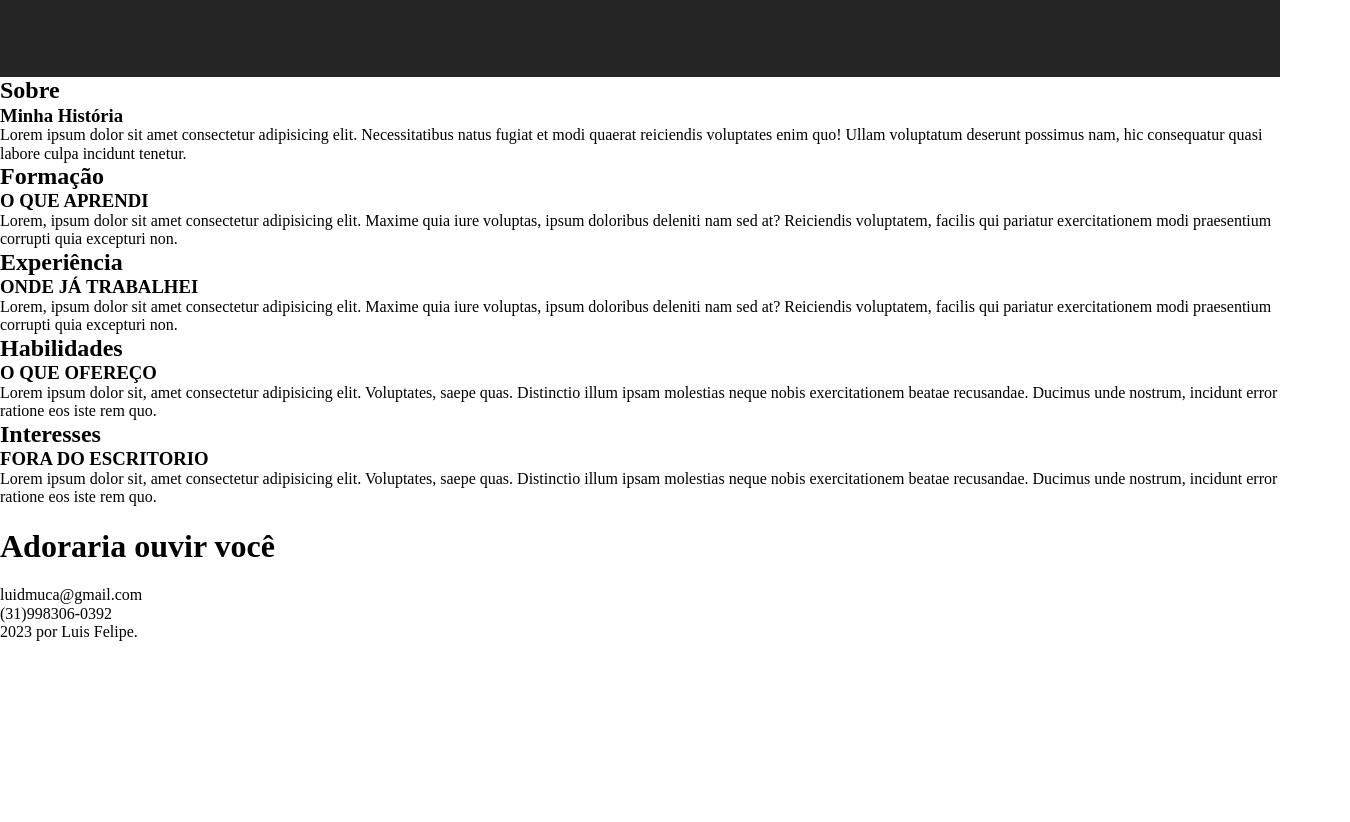
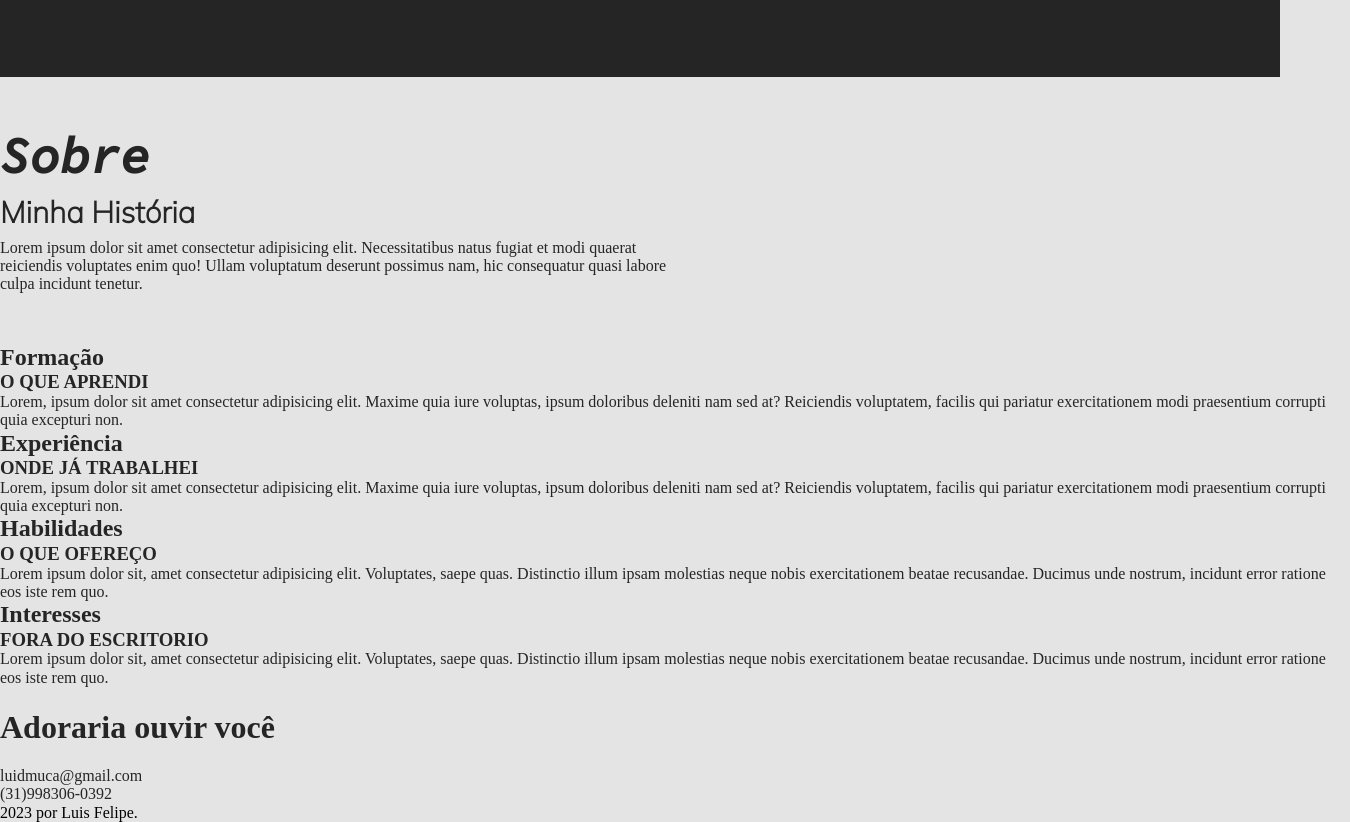
Before and after one commit to Souzlipes/Meu-Curriculo, a website: page index.html in a window 1280 px wide. Shown: the part 623-1445 px from the top of the page, 1350 px wide, since content can reach past the window. Before the commit the page ends 1264 px from the top, so only its background shows below. Drawn offline with Linux system fonts and the light colour scheme.

Commit message:
Add node

```diff
--- a/style.css
+++ b/style.css
@@ -15,6 +15,9 @@
 
 a {
     text-decoration: none;
+}
+body{
+    background-color: rgb(228, 228, 228);
 }
 
 
@@ -176,11 +179,35 @@ a {
         float: none;
     }
     .apresentacao {
-        margin: content: '\F077E';
-        ;
+        margin: content '\F077E';
+
         text-align: center;
     }
 }
 
 
 /*****************************/
+
+/*Corpo principal*/
+
+.container-principal{
+    padding-top: 50px;
+    width: 1350px;
+    margin: 0 auto;
+    color: rgb(37, 37, 37);
+}
+
+.sobre{
+    width: 675px;
+    padding-bottom: 50px;
+}
+
+.sobre h2{
+    font-size: 50px;
+    font-family: 'Source Code Pro', monospace;
+}
+.sobre h3{
+    font-size: 30px;
+    font-family: 'Mulish', sans-serif;
+    line-height:1.8;
+}
```
Also changed, not shown: package.json (added, +20 -0 lines).
